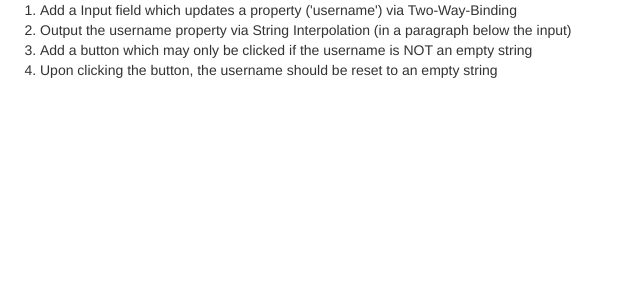
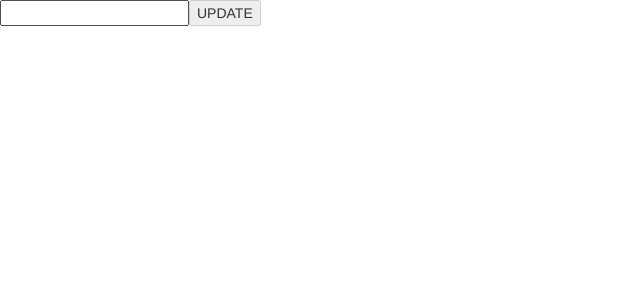
Before and after one commit to DominikB2014/testing-angular, an Angular app in the folder my-app/: page / in a window 1280 px wide. Shown: the top 300 px of the page, without its empty margins (0-640 px from the left). Built offline with nearby package versions, Linux system fonts and the light colour scheme.

Commit message:
Completed A2 (Data Binding)

```diff
--- a/my-app/src/app/app.component.html
+++ b/my-app/src/app/app.component.html
@@ -1,6 +1,3 @@
-<ol>
-  <li>Add a Input field which updates a property ('username') via Two-Way-Binding</li>
-  <li>Output the username property via String Interpolation (in a paragraph below the input)</li>
-  <li>Add a button which may only be clicked if the username is NOT an empty string</li>
-  <li>Upon clicking the button, the username should be reset to an empty string</li>
-</ol>
+<input (ngModelChange)="onChange($event)" [(ngModel)]="username">
+<button (click)="onUpdate()" [disabled]="username.length == 0"> UPDATE </button>
+<p> {{ username }} </p>
--- a/my-app/src/app/app.component.ts
+++ b/my-app/src/app/app.component.ts
@@ -6,4 +6,10 @@ import { Component } from '@angular/core';
   styleUrls: ['./app.component.css']
 })
 export class AppComponent {
+  username = '';
+  isEmpty = true;
+
+  onUpdate() {
+    this.username = '';
+  }
 }
```
